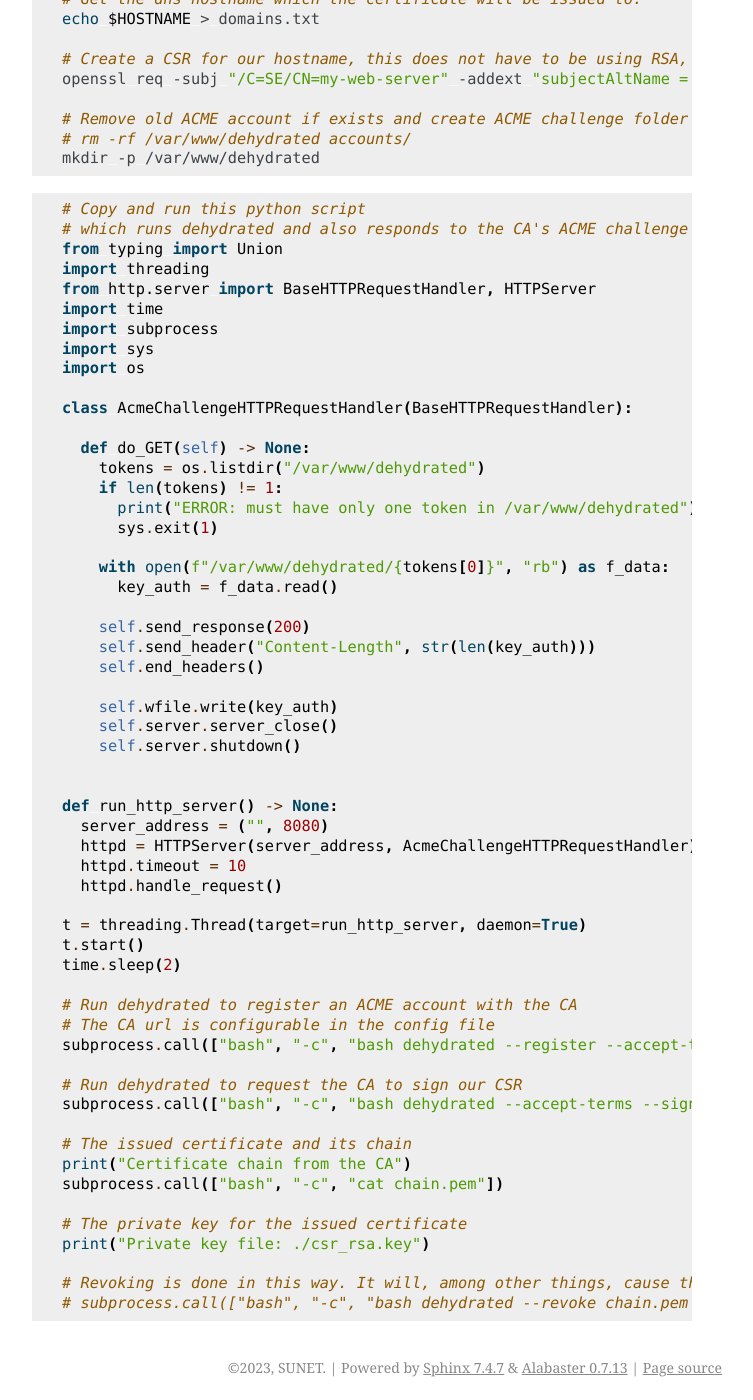
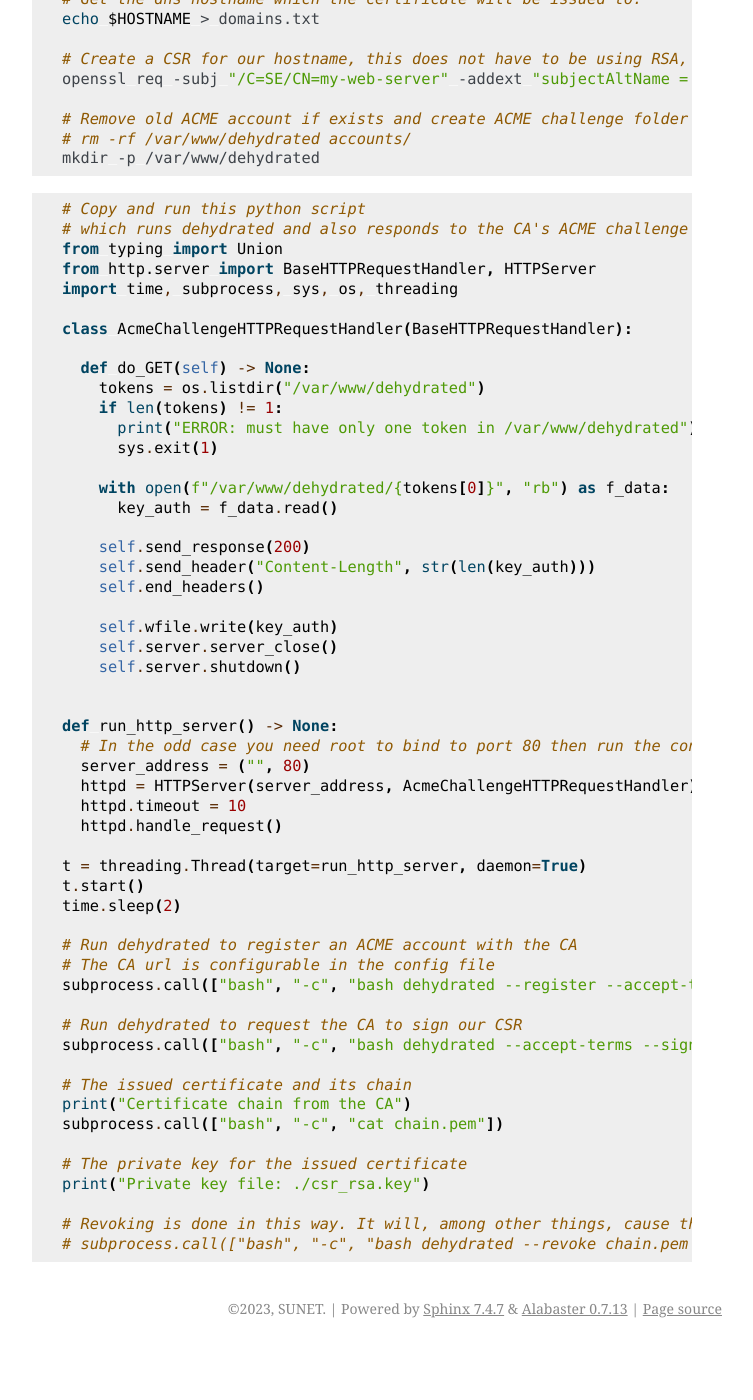
Before and after one commit to SUNET/pkcs11_ca, a Sphinx documentation site: the page built from docs/source/usage.rst, in a window 1280 px wide and 1400 px high, scrolled down 1763 px. Shown: the whole window, without its empty margins (388-1141 px from the left). Built offline with Sphinx 7.4.7, drawn with Linux system fonts in a browser that asks for light colours; after the commit the page ends 3111 px from its top, so only the background shows below that.

Commit message:
non root test container

```diff
--- a/docker-compose.yml
+++ b/docker-compose.yml
@@ -62,8 +62,6 @@ services:
     build:
       context: .
       dockerfile: containers/Dockerfile_test
-    ports:
-      - "80:8080"
     depends_on:
       - "ca"
     restart: "no"
--- a/docs/source/usage.rst
+++ b/docs/source/usage.rst
@@ -95,12 +95,8 @@ We will use the client's ENV $HOSTNAME for the hostname the certificate to be is
    # Copy and run this python script
    # which runs dehydrated and also responds to the CA's ACME challenge
    from typing import Union
-   import threading
    from http.server import BaseHTTPRequestHandler, HTTPServer
-   import time
-   import subprocess
-   import sys
-   import os
+   import time, subprocess, sys, os, threading
 
    class AcmeChallengeHTTPRequestHandler(BaseHTTPRequestHandler):
 
@@ -123,7 +119,8 @@ We will use the client's ENV $HOSTNAME for the hostname the certificate to be is
 
 
    def run_http_server() -> None:
-     server_address = ("", 8080)
+     # In the odd case you need root to bind to port 80 then run the container with 'docker run --user 0'
+     server_address = ("", 80)
      httpd = HTTPServer(server_address, AcmeChallengeHTTPRequestHandler)
      httpd.timeout = 10
      httpd.handle_request()
```
Also changed, not shown: 1 other file.
